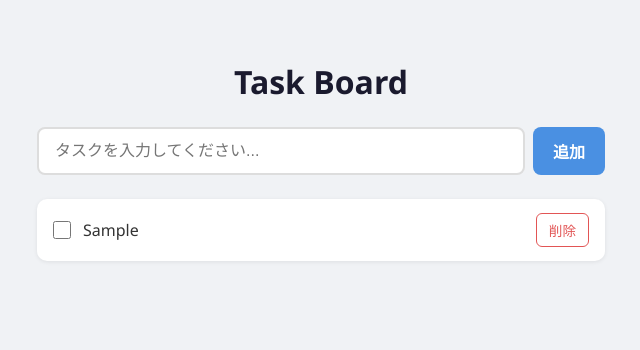
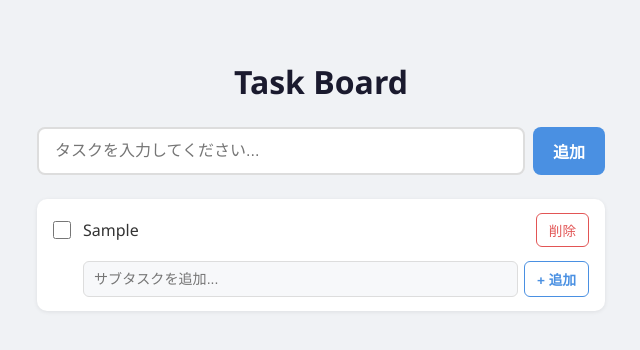
Before and after one commit to Taiyo-0322/task-board, a React (Vite) app: page / in a window 1280 px wide. Both pictures are taken after typing "Sample" into the empty fields and a click on the button "追加". Shown: the top 350 px of the page, without its empty margins (319-959 px from the left). Built offline with nearby package versions, Linux system fonts and the light colour scheme.

Commit message:
feat: サブタスク機能を追加

```diff
--- a/src/App.css
+++ b/src/App.css
@@ -67,8 +67,7 @@
 /* TaskItem */
 .task-item {
   display: flex;
-  align-items: center;
-  gap: 12px;
+  flex-direction: column;
   background: #fff;
   padding: 14px 16px;
   border-radius: 10px;
@@ -76,8 +75,14 @@
   transition: opacity 0.2s;
 }
 
-.task-item--completed {
+.task-item--completed > .task-item__main {
   opacity: 0.5;
+}
+
+.task-item__main {
+  display: flex;
+  align-items: center;
+  gap: 12px;
 }
 
 .task-item__checkbox {
@@ -94,7 +99,7 @@
   word-break: break-word;
 }
 
-.task-item--completed .task-item__text {
+.task-item--completed .task-item__main .task-item__text {
   text-decoration: line-through;
   color: #999;
 }
@@ -115,3 +120,78 @@
   background-color: #e25555;
   color: #fff;
 }
+
+/* Subtasks */
+.task-item__subtasks {
+  margin-top: 10px;
+  margin-left: 30px;
+  display: flex;
+  flex-direction: column;
+  gap: 6px;
+}
+
+.subtask {
+  display: flex;
+  align-items: center;
+  gap: 10px;
+  padding: 8px 10px;
+  background: #f7f8fa;
+  border-radius: 7px;
+  border-left: 3px solid #4a90e2;
+}
+
+.subtask--completed {
+  opacity: 0.5;
+}
+
+.subtask__text {
+  flex: 1;
+  font-size: 0.92rem;
+  word-break: break-word;
+}
+
+.subtask--completed .subtask__text {
+  text-decoration: line-through;
+  color: #999;
+}
+
+/* Subtask input */
+.subtask-input {
+  display: flex;
+  gap: 6px;
+  margin-top: 4px;
+}
+
+.subtask-input__field {
+  flex: 1;
+  padding: 7px 10px;
+  font-size: 0.88rem;
+  border: 1px solid #ddd;
+  border-radius: 6px;
+  outline: none;
+  transition: border-color 0.2s;
+  background: #f7f8fa;
+}
+
+.subtask-input__field:focus {
+  border-color: #4a90e2;
+  background: #fff;
+}
+
+.subtask-input__button {
+  padding: 7px 12px;
+  font-size: 0.85rem;
+  font-weight: 600;
+  color: #4a90e2;
+  background: transparent;
+  border: 1px solid #4a90e2;
+  border-radius: 6px;
+  cursor: pointer;
+  transition: background-color 0.2s, color 0.2s;
+  white-space: nowrap;
+}
+
+.subtask-input__button:hover {
+  background-color: #4a90e2;
+  color: #fff;
+}
--- a/src/App.jsx
+++ b/src/App.jsx
@@ -22,7 +22,7 @@ export default function App() {
   const addTask = (text) => {
     setTasks([
       ...tasks,
-      { id: Date.now(), text, completed: false },
+      { id: Date.now(), text, completed: false, subtasks: [] },
     ])
   }
 
@@ -36,11 +36,42 @@ export default function App() {
     setTasks(tasks.filter((task) => task.id !== id))
   }
 
+  const addSubtask = (taskId, text) => {
+    setTasks(tasks.map((task) =>
+      task.id === taskId
+        ? { ...task, subtasks: [...(task.subtasks ?? []), { id: Date.now(), text, completed: false }] }
+        : task
+    ))
+  }
+
+  const toggleSubtask = (taskId, subtaskId) => {
+    setTasks(tasks.map((task) =>
+      task.id === taskId
+        ? { ...task, subtasks: task.subtasks.map((s) => s.id === subtaskId ? { ...s, completed: !s.completed } : s) }
+        : task
+    ))
+  }
+
+  const deleteSubtask = (taskId, subtaskId) => {
+    setTasks(tasks.map((task) =>
+      task.id === taskId
+        ? { ...task, subtasks: task.subtasks.filter((s) => s.id !== subtaskId) }
+        : task
+    ))
+  }
+
   return (
     <div className="app">
       <h1 className="title">Task Board</h1>
       <TaskInput onAdd={addTask} />
-      <TaskList tasks={tasks} onToggle={toggleTask} onDelete={deleteTask} />
+      <TaskList
+        tasks={tasks}
+        onToggle={toggleTask}
+        onDelete={deleteTask}
+        onAddSubtask={addSubtask}
+        onToggleSubtask={toggleSubtask}
+        onDeleteSubtask={deleteSubtask}
+      />
     </div>
   )
 }
--- a/src/components/TaskItem.jsx
+++ b/src/components/TaskItem.jsx
@@ -1,6 +1,21 @@
-export default function TaskItem({ task, onToggle, onDelete }) {
+import { useState } from 'react'
+
+export default function TaskItem({ task, onToggle, onDelete, onAddSubtask, onToggleSubtask, onDeleteSubtask }) {
+  const [subtaskInput, setSubtaskInput] = useState('')
+
+  const handleAddSubtask = (e) => {
+    e.preventDefault()
+    const trimmed = subtaskInput.trim()
+    if (!trimmed) return
+    onAddSubtask(task.id, trimmed)
+    setSubtaskInput('')
+  }
+
+  const subtasks = task.subtasks ?? []
+
   return (
     <li className={`task-item ${task.completed ? 'task-item--completed' : ''}`}>
+      <div className="task-item__main">
         <input
           type="checkbox"
           checked={task.completed}
@@ -15,6 +30,42 @@ export default function TaskItem({ task, onToggle, onDelete }) {
         >
           削除
         </button>
+      </div>
+
+      <div className="task-item__subtasks">
+        {subtasks.map((sub) => (
+          <div
+            key={sub.id}
+            className={`subtask ${sub.completed ? 'subtask--completed' : ''}`}
+          >
+            <input
+              type="checkbox"
+              checked={sub.completed}
+              onChange={() => onToggleSubtask(task.id, sub.id)}
+              className="task-item__checkbox"
+            />
+            <span className="subtask__text">{sub.text}</span>
+            <button
+              onClick={() => onDeleteSubtask(task.id, sub.id)}
+              className="task-item__delete"
+              aria-label="サブタスクを削除"
+            >
+              削除
+            </button>
+          </div>
+        ))}
+
+        <form className="subtask-input" onSubmit={handleAddSubtask}>
+          <input
+            type="text"
+            value={subtaskInput}
+            onChange={(e) => setSubtaskInput(e.target.value)}
+            placeholder="サブタスクを追加..."
+            className="subtask-input__field"
+          />
+          <button type="submit" className="subtask-input__button">+ 追加</button>
+        </form>
+      </div>
     </li>
   )
 }
--- a/src/components/TaskList.jsx
+++ b/src/components/TaskList.jsx
@@ -1,6 +1,6 @@
 import TaskItem from './TaskItem'
 
-export default function TaskList({ tasks, onToggle, onDelete }) {
+export default function TaskList({ tasks, onToggle, onDelete, onAddSubtask, onToggleSubtask, onDeleteSubtask }) {
   if (tasks.length === 0) {
     return <p className="task-list__empty">タスクがありません。追加してください。</p>
   }
@@ -13,6 +13,9 @@ export default function TaskList({ tasks, onToggle, onDelete }) {
           task={task}
           onToggle={onToggle}
           onDelete={onDelete}
+          onAddSubtask={onAddSubtask}
+          onToggleSubtask={onToggleSubtask}
+          onDeleteSubtask={onDeleteSubtask}
         />
       ))}
     </ul>
```
Lines whose indentation alone changed are shown as unchanged.
